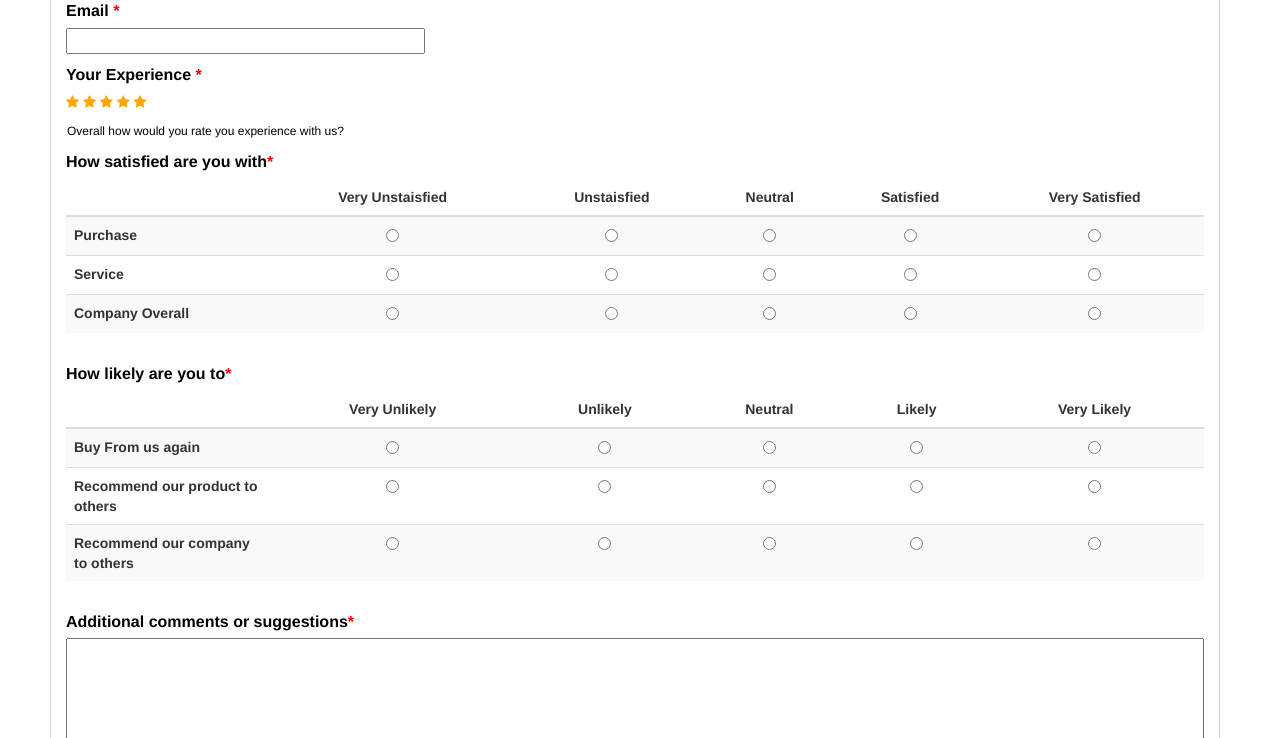
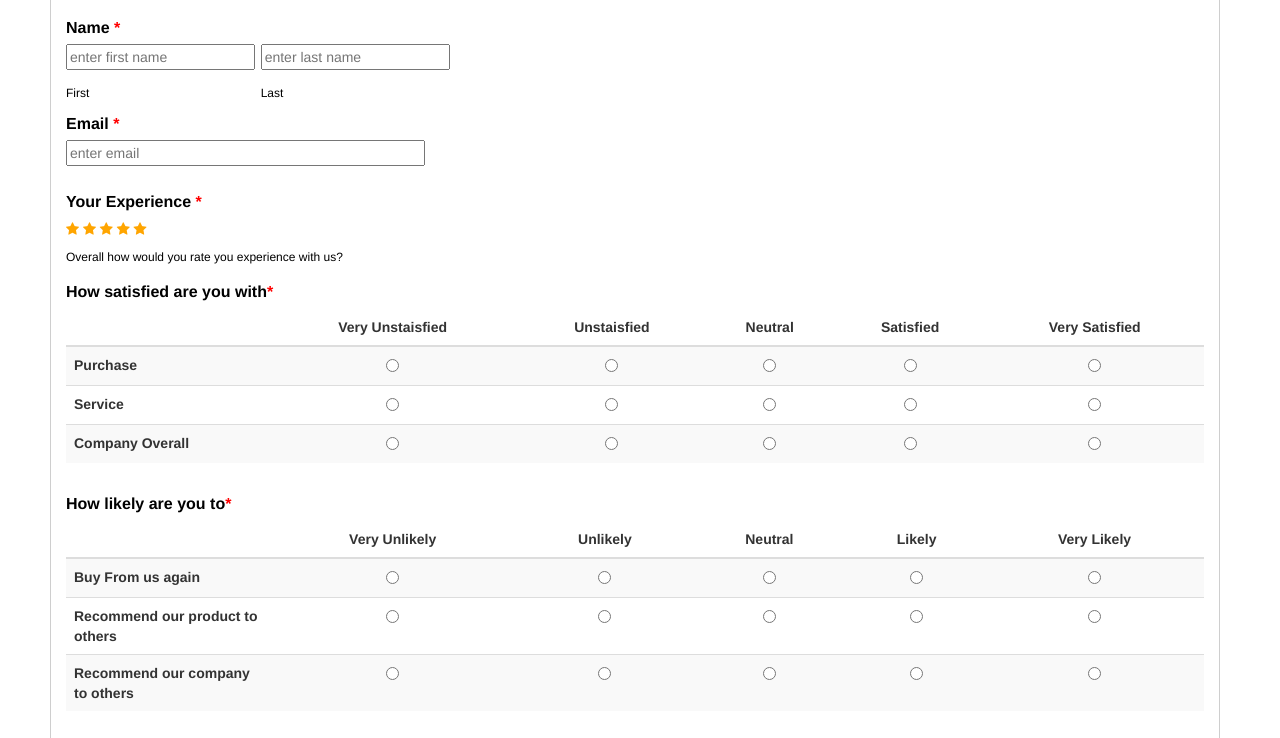
Before and after one commit to absaleem/Github-profile-page-design, a plain HTML site: page index.html in a window 1280 px wide. Shown: the part 144-882 px from the top of the page. Drawn offline with nearby package versions, Linux system fonts and the light colour scheme.

Commit message:
Update index.html
updated as per testcases

```diff
--- a/index.html
+++ b/index.html
@@ -4,44 +4,54 @@
     <meta charset="UTF-8">
     <meta http-equiv="X-UA-Compatible" content="IE=edge">
     <meta name="viewport" content="width=device-width, initial-scale=1.0">
-    <title>Github Profile Page</title>
+    <title>Website</title>
     <link rel="stylesheet" href="https://cdn.jsdelivr.net/npm/bootstrap@3.3.7/dist/css/bootstrap.min.css" integrity="sha384-BVYiiSIFeK1dGmJRAkycuHAHRg32OmUcww7on3RYdg4Va+PmSTsz/K68vbdEjh4u" crossorigin="anonymous"/>
     <link rel="stylesheet" href="https://cdnjs.cloudflare.com/ajax/libs/font-awesome/4.7.0/css/font-awesome.css" integrity="sha512-5A8nwdMOWrSz20fDsjczgUidUBR8liPYU+WymTZP1lmY9G6Oc7HlZv156XqnsgNUzTyMefFTcsFH/tnJE/+xBg==" crossorigin="anonymous" referrerpolicy="no-referrer" />
    <style>
     .container{ border:1px solid #cecece; margin: 50px; }
     .label_top_field{ font-size: 16px;font-weight: bold;color:black; display: block;margin-top:10px; }
-    .label_down_field{ font-size: 12px;margin: 1px;display: block;font-weight: 500;color:black;   }
+    .label_down_field{ font-size: 12px;display: block;font-weight: 500;color:black;   }
     .span_compulsory{ font-size: 16px;font-weight: bold;color:red;  }
     .checked { color: orange; }
     #rating{ margin-bottom:10px; }
     .columnradio{  text-align:center; }
     .rowcol{ width:200px;word-wrap: normal; }
-    .btn{ margin-top:10px;,margin-bottom-10px; }
+    .btn{ margin-top:10px; }
    </style>
 </head>
 <body>
+  <script src="https://app.zenclass.in/sheets/v1/js/zen/suite/bundle.js"></script>
     <div class="container">
       <div class="row">
+        <h1 id="title">Survey form</h1>
+        <p id="description">Fill the form</p>
+        <form id="survey-form" class="survey-form">
           <div class="col-sm-12">
-           <label class="label_top_field" for="firstname">Name <span class="span_compulsory">*</span></label>
+           <label class="label_top_field" id="name-label">Name <span class="span_compulsory">*</span></label>
          </div>
            <div class="col-sm-2">
-                <input type="text" />
-                <span class="label_down_field">First</span>
+            <div class="form-group">
+                <input type="text" id="first-name" name="first-name" placeholder="enter first name" required/>
+            </div>
+                <span class="label_down_field" for="first-name">First</span>
            </div>
            <div class="col-sm-2">
-            <input type="text" />
-            <span class="label_down_field">Last</span>
+            <div class="form-group">
+            <input type="text" id="last-name" name="last-name" placeholder="enter last name" required/>
+          </div>
+            <span class="label_down_field" for="last-name">Last</span>
            </div>
            <div class="col-sm-2"></div>
            <div class="col-sm-2"></div>
            <div class="col-sm-2"></div>
            <div class="col-sm-2"></div>
         <div class="col-sm-12">
-           <label class="label_top_field" for="firstname">Email <span class="span_compulsory">*</span></label>
+           <label class="label_top_field" id="email-label" for="email">Email <span class="span_compulsory">*</span></label>
         </div>
         <div class="col-sm-4">
-            <input type="text"  style="display: block;width: 100%;" />
+          <div class="form-group">
+            <input type="email" id="email" name="email" required placeholder="enter email"  style="display: block;width: 100%;" />
+            </div>
        </div>
        <div class="col-sm-12">
         <label class="label_top_field" for="firstname">Your Experience <span class="span_compulsory">*</span></label>
@@ -54,10 +64,10 @@
         <span class="fa fa-star checked"></span>
       </div>
       <div class="col-sm-12">
-        <label class="label_down_field" for="firstname">Overall how would you rate you experience with us?</label>
+        <label class="label_down_field" for="">Overall how would you rate you experience with us?</label>
       </div>
       <div class="col-sm-12">
-        <label class="label_top_field" for="firstname">How satisfied are you with<span class="span_compulsory">*</span></label>
+        <label class="label_top_field" for="">How satisfied are you with<span class="span_compulsory">*</span></label>
       </div>
       <div class="col-sm-12 table-responsive">
       <table class="table table-striped">
@@ -74,27 +84,33 @@
         <tbody>
           <tr>
             <th scope="row" class="rowcol">Purchase</th>
-            <td class="columnradio"><input type="radio"></td>
-            <td class="columnradio"><input type="radio"></td>
-            <td class="columnradio"><input type="radio"></td>
-            <td class="columnradio"><input type="radio"></td>
-            <td class="columnradio"><input type="radio"></td>
+            <fieldset id="group1">
+            <td class="columnradio"><input type="radio" name="group1" value="1"/></td>
+            <td class="columnradio"><input type="radio" name="group1" value="2"/></td>
+            <td class="columnradio"><input type="radio" name="group1" value="3"/></td>
+            <td class="columnradio"><input type="radio" name="group1" value="4"/></td>
+            <td class="columnradio"><input type="radio" name="group1" value="5"/></td>
+            </fieldset>
           </tr>
           <tr>
             <th scope="row" class="rowcol">Service</th>
-            <td class="columnradio"><input type="radio"></td>
-            <td class="columnradio"><input type="radio"></td>
-            <td class="columnradio"><input type="radio"></td>
-            <td class="columnradio"><input type="radio"></td>
-            <td class="columnradio"><input type="radio"></td>
+            <fieldset id="group2">
+            <td class="columnradio"><input type="radio" name="group2" value="6"/></td>
+            <td class="columnradio"><input type="radio" name="group2" value="7"/></td>
+            <td class="columnradio"><input type="radio" name="group2" value="8"/></td>
+            <td class="columnradio"><input type="radio" name="group2" value="9"/></td>
+            <td class="columnradio"><input type="radio" name="group2" value="10"/></td>
+            </fieldset>
           </tr>
           <tr>
             <th scope="row" class="rowcol">Company Overall</th>
-            <td class="columnradio"><input type="radio"></td>
-            <td class="columnradio"><input type="radio"></td>
-            <td class="columnradio"><input type="radio"></td>
-            <td class="columnradio"><input type="radio"></td>
-            <td class="columnradio"><input type="radio"></td>
+            <fieldset id="group3">
+            <td class="columnradio"><input type="radio" name="group3" value="11"/></td>
+            <td class="columnradio"><input type="radio" name="group3 value="12"/></td>
+            <td class="columnradio"><input type="radio" name="group3 value="13"/></td>
+            <td class="columnradio"><input type="radio" name="group3 value="14"/></td>
+            <td class="columnradio"><input type="radio" name="group3 value="15"/></td>
+          </fieldset>
           </tr>
         </tbody>
       </table>
@@ -117,38 +133,50 @@
         <tbody>
           <tr>
             <th scope="row" class="rowcol">Buy From us again</th>
-            <td class="columnradio"><input type="radio"></td>
-            <td class="columnradio"><input type="radio"></td>
-            <td class="columnradio"><input type="radio"></td>
-            <td class="columnradio"><input type="radio"></td>
-            <td class="columnradio"><input type="radio"></td>
+            <fieldset id="group4">
+            <td class="columnradio"><input type="radio" name="group4" value="16"></td>
+            <td class="columnradio"><input type="radio" name="group4" value="17"></td>
+            <td class="columnradio"><input type="radio" name="group4" value="18"></td>
+            <td class="columnradio"><input type="radio" name="group4" value="19"></td>
+            <td class="columnradio"><input type="radio" name="group4" value="20"></td>
+          </fieldset>
           </tr>
           <tr>
             <th scope="row" class="rowcol">Recommend our product to others</th>
-            <td class="columnradio"><input type="radio"></td>
-            <td class="columnradio"><input type="radio"></td>
-            <td class="columnradio"><input type="radio"></td>
-            <td class="columnradio"><input type="radio"></td>
-            <td class="columnradio"><input type="radio"></td>
+            <fieldset id="group5">
+            <td class="columnradio"><input type="radio" name="group5" value="21"></td>
+            <td class="columnradio"><input type="radio" name="group5" value="22"></td>
+            <td class="columnradio"><input type="radio" name="group5" value="23"></td>
+            <td class="columnradio"><input type="radio" name="group5" value="24"></td>
+            <td class="columnradio"><input type="radio" name="group5" value="25"></td>
+            </fieldset>
           </tr>
           <tr>
             <th scope="row" class="rowcol">Recommend our company to others</th>
-            <td class="columnradio"><input type="radio"></td>
-            <td class="columnradio"><input type="radio"></td>
-            <td class="columnradio"><input type="radio"></td>
-            <td class="columnradio"><input type="radio"></td>
-            <td class="columnradio"><input type="radio"></td>
+            <fieldset id="group5">
+            <td class="columnradio"><input type="radio" name="group6" value="26"></td>
+            <td class="columnradio"><input type="radio" name="group6" value="27"></td>
+            <td class="columnradio"><input type="radio" name="group6" value="28"></td>
+            <td class="columnradio"><input type="radio" name="group6" value="29"></td>
+            <td class="columnradio"><input type="radio" name="group6" value="30"></td>
+          </fieldset>
+
           </tr>
         </tbody>
       </table>
       </div>
       <div class="col-sm-12">
         <label class="label_top_field" for="additionalcomments">Additional comments or suggestions<span class="span_compulsory">*</span></label>
-        <textarea style="height: 200px;width:100%;"></textarea>
+       <div class="form-group">
+        <textarea id="comments" placeholder="enter your comments" style="height: 200px;width:100%;"></textarea>
+      </div>
     </div>
     <div class="col-sm-12">
-        <button class="btn btn-light">Submit</button>
+      <div class="form-group">
+        <button type="submit" class="btn" form="survey-form" id="submit" value="Submit">Submit</button>
+        </div>
     </div>
+  </form>
     </div>
     </div>
  </body>
```
